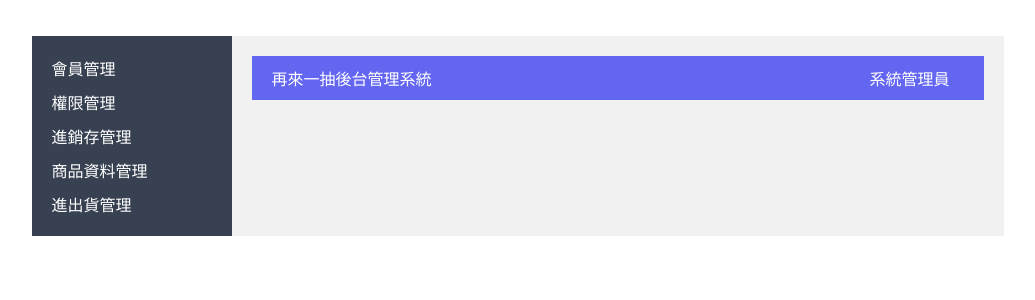
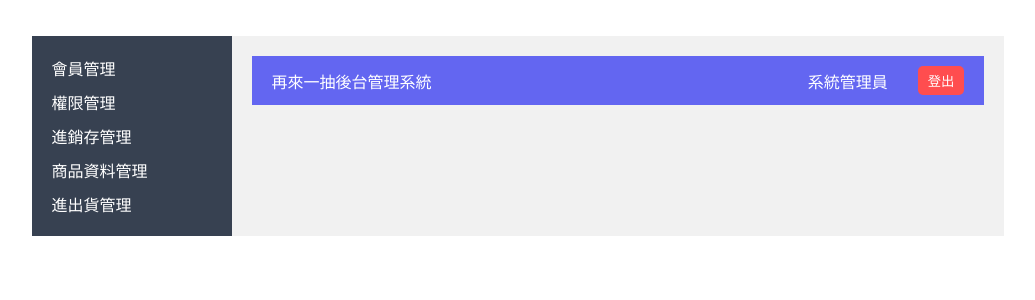
Before and after one commit to smile95137a/OneKuJiForVue, a Vue app: page /admin in a window 1280 px wide. Shown: the top 300 px of the page, without its empty margins (122-1157 px from the left). Built offline with nearby package versions, Linux system fonts and the light colour scheme.

Commit message:
update login import jwttoken and logout

```diff
--- a/src/services/api.ts
+++ b/src/services/api.ts
@@ -1,4 +1,5 @@
 import axios from 'axios';
+import { useRouter } from 'vue-router';
 
 const apiClient = axios.create({
   baseURL: 'http://localhost:8080',
@@ -6,6 +7,19 @@ const apiClient = axios.create({
     'Content-Type': 'application/json',
   },
 });
+export const loginJwt = apiClient.interceptors.request.use((config) => {
+  const token = localStorage.getItem('token');
+  if (token) {
+    config.headers.Authorization = `Bearer ${token}`;
+  }
+  return config;
+});
+
+export const logout = () => {
+  localStorage.removeItem('token');
+  const router = useRouter();
+  router.push('/admin-login');
+};
 
 // 獎品管理
 export const getPrizeById = (prizeId: string) => {
@@ -111,3 +125,6 @@ export const addUser = (data: any) => {
 export const getAllUsers = () => {
   return apiClient.get('/api/user/query');
 };
+
+
+export default apiClient;
--- a/src/views/AdminDashboard.vue
+++ b/src/views/AdminDashboard.vue
@@ -1,4 +1,4 @@
-\<template>
+<template>
   <div class="admin-dashboard">
     <Sidebar @navigate="handleNavigation" />
     <div class="admin-content">
@@ -11,6 +11,7 @@
           <i class="notification-icon"></i>
           <span class="user-name">系統管理員</span>
           <i class="dropdown-icon"></i>
+          <button @click="logout" class="logout-btn">登出</button>
         </div>
       </div>
       <router-view></router-view>
@@ -22,6 +23,7 @@
 import Sidebar from '@/components/layout/Sidebar.vue';
 import { defineComponent, ref } from 'vue';
 import { useRouter } from 'vue-router';
+import apiClient from '@/service/api'; // Import apiClient
 
 export default defineComponent({
   name: 'AdminDashboard',
@@ -40,10 +42,16 @@ export default defineComponent({
       router.push(`/admin/${view}`);
     };
 
+    const logout = () => {
+      localStorage.removeItem('token');
+      router.push('/admin-login');
+    };
+
     return {
       isSidebarOpen,
       toggleSidebar,
       handleNavigation,
+      logout,
     };
   }
 });
@@ -91,6 +99,21 @@ export default defineComponent({
   margin-left: 10px;
 }
 
+.logout-btn {
+  margin-left: 15px;
+  background-color: #ff4d4f;
+  color: white;
+  border: none;
+  padding: 5px 10px;
+  border-radius: 5px;
+  cursor: pointer;
+  transition: background-color 0.3s;
+}
+
+.logout-btn:hover {
+  background-color: #d4380d;
+}
+
 .admin-content {
   flex: 1;
   padding: 20px;
--- a/src/views/AdminLogin.vue
+++ b/src/views/AdminLogin.vue
@@ -18,6 +18,7 @@
 <script lang="ts">
 import { defineComponent, ref } from 'vue';
 import { useRouter } from 'vue-router';
+import loginJwt from '@/services/api'; // 确保路径和文件名正确
 
 export default defineComponent({
   name: 'AdminLogin',
@@ -26,10 +27,18 @@ export default defineComponent({
     const password = ref('');
     const router = useRouter();
 
-    const login = () => {
-      // 这里可以添加登录逻辑，例如API请求
-      console.log('登录:', username.value, password.value);
-      router.push('/admin');
+    const login = async () => {
+      try {
+        const response = await loginJwt.post('/api/auth/login', {
+          username: username.value,
+          password: password.value
+        });
+        const token = response.data.accessToken;
+        localStorage.setItem('token', token);
+        router.push('/admin');
+      } catch (error) {
+        console.error('Error logging in:', error);
+      }
     };
 
     return {
```
Also changed, not shown: src/interceptors/jwtInterceptor.vue (added, +28 -0 lines).
